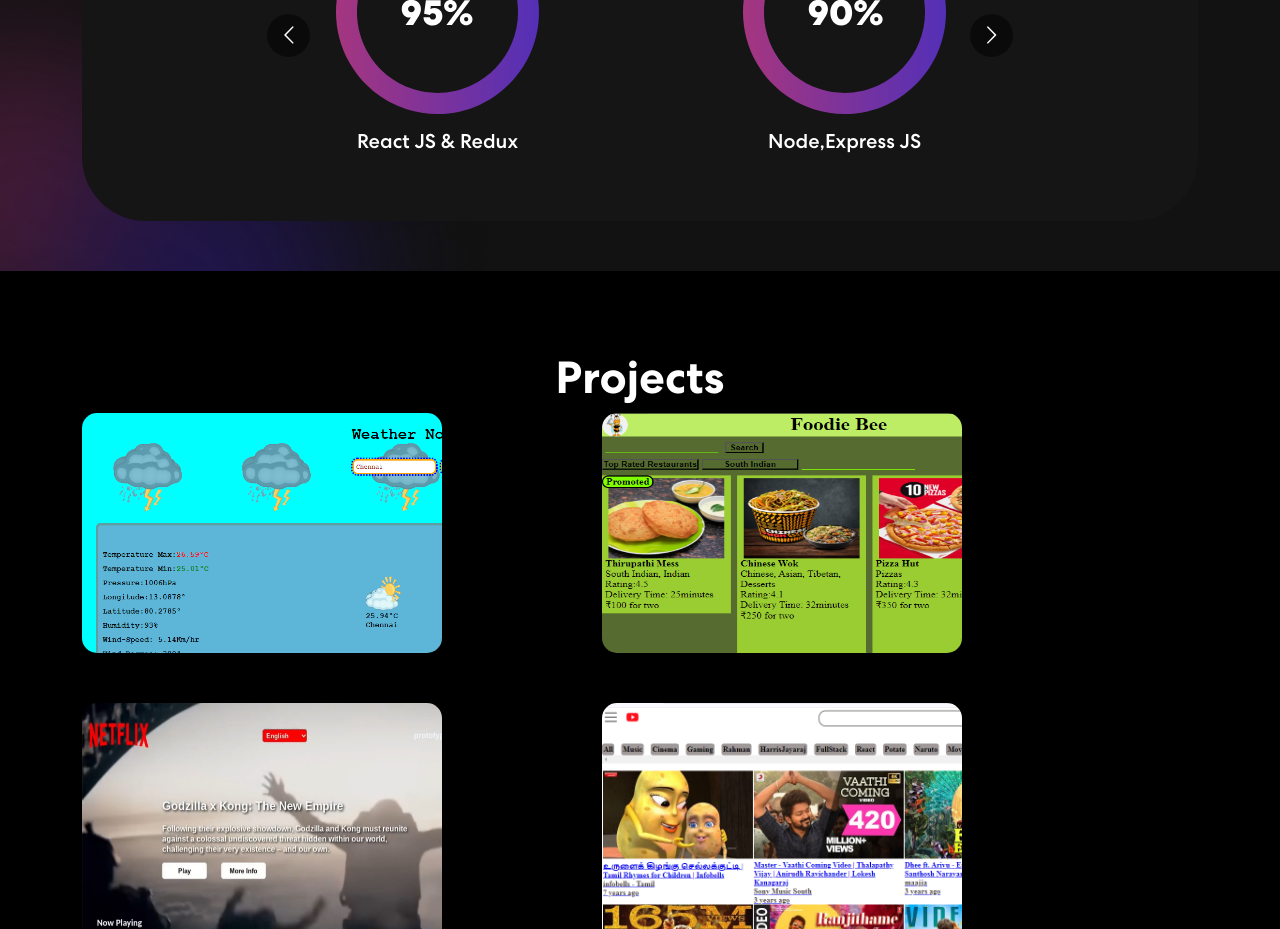
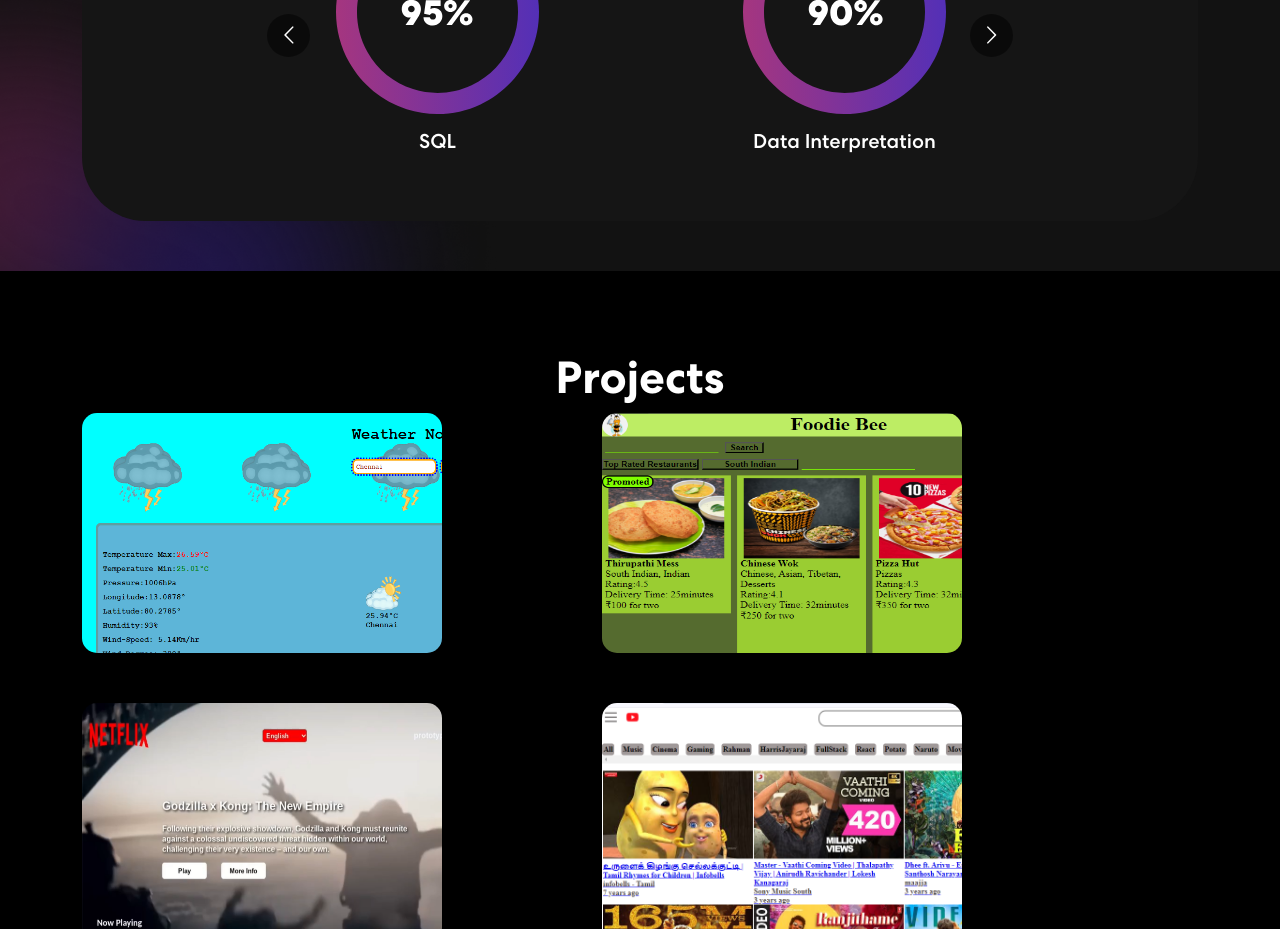
Before and after one commit to PrakashMagudeeswaran/PortFolio-Prakash, a React (Create React App) app: page / in a window 1280 px wide. Shown: the part 1180-2109 px from the top of the page. Built offline with nearby package versions, Linux system fonts and the light colour scheme.

Commit message:
Update Skills.js

```diff
--- a/src/components/Skills.js
+++ b/src/components/Skills.js
@@ -37,19 +37,19 @@
                         <Carousel responsive={responsive} infinite={true} className="owl-carousel owl-theme skill-slider">
                             <div className="item">
                                 <img src={meter1} alt="Image" />
-                                <h5>React JS & Redux</h5>
+                                <h5>SQL</h5>
                             </div>
                             <div className="item">
                                 <img src={meter3} alt="Image" />
-                                <h5>Node,Express JS</h5>
+                                <h5>Data Interpretation</h5>
                             </div>
                             <div className="item">
                                 <img src={meter3} alt="Image" />
-                                <h5>Mongo DB</h5>
+                                <h5>Data Visualization & Critical Thinking</h5>
                             </div>
                             <div className="item">
                                 <img src={meter2} alt="Image" />
-                                <h5>C,C++</h5>
+                                <h5>Front-End</h5>
                             </div>
                             <div className="item">
                                 <img src={meter3} alt="Image" />
@@ -57,11 +57,11 @@
                             </div>
                             <div className="item">
                                 <img src={meter1} alt="Image" />
-                                <h5>Project Management</h5>
+                                <h5>Data Visualization & Critical Thinking</h5>
                             </div>
                             <div className="item">
                                 <img src={meter2} alt="Image" />
-                                <h5>TailWind CSS</h5>
+                                <h5>R Language</h5>
                             </div>
                         </Carousel>
                     </div>
```
